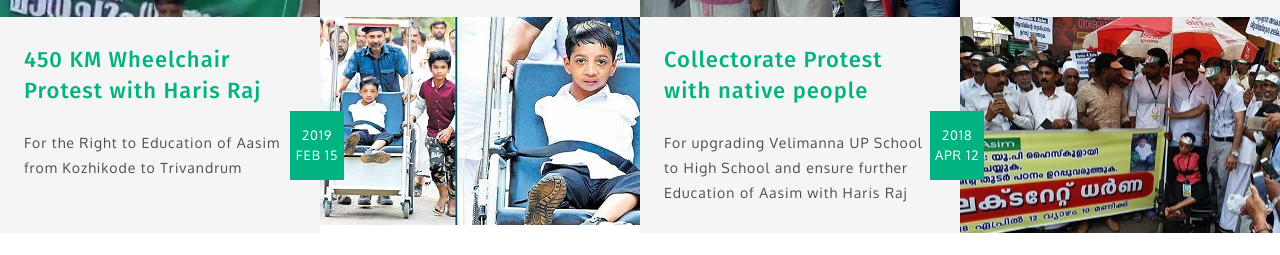
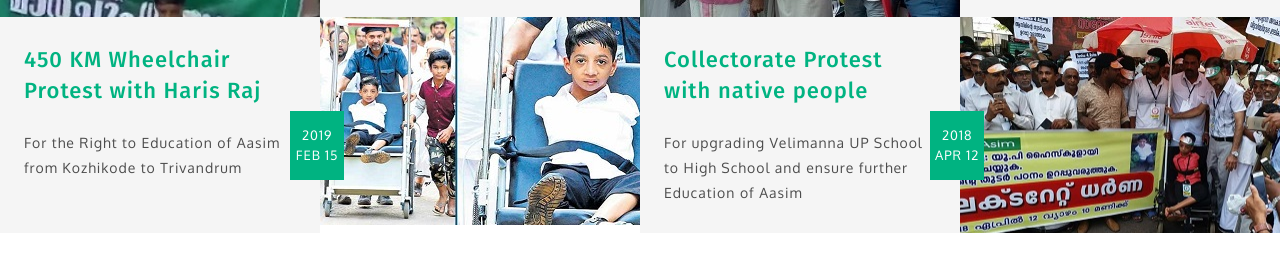
Before and after one commit to MaqsoodPoovadka/aasim-foundation, a plain HTML site: page index.html in a window 1280 px wide. Shown: the part 4020-4275 px from the top of the page. Drawn offline with Linux system fonts and the light colour scheme.

Commit message:
haris raj

```diff
--- a/index.html
+++ b/index.html
@@ -550,7 +550,7 @@
                </div>
                <div class="col-lg-3 col-md-6 col-sm-6 mid-text-info">
                   <h4 class="mb-lg-4 mb-3"><a href="#contact">Collectorate Protest with native people</a></h4>
-                  <p>For upgrading Velimanna UP School to High School and ensure further Education of Aasim with Haris Raj
+                  <p>For upgrading Velimanna UP School to High School and ensure further Education of Aasim
                   </p>
                </div>
                <div class="col-lg-3 col-md-6 col-sm-6 blogimage pl-sm-0" style="background: url(images/180412.jpg)no-repeat 0px 0px;">
```
